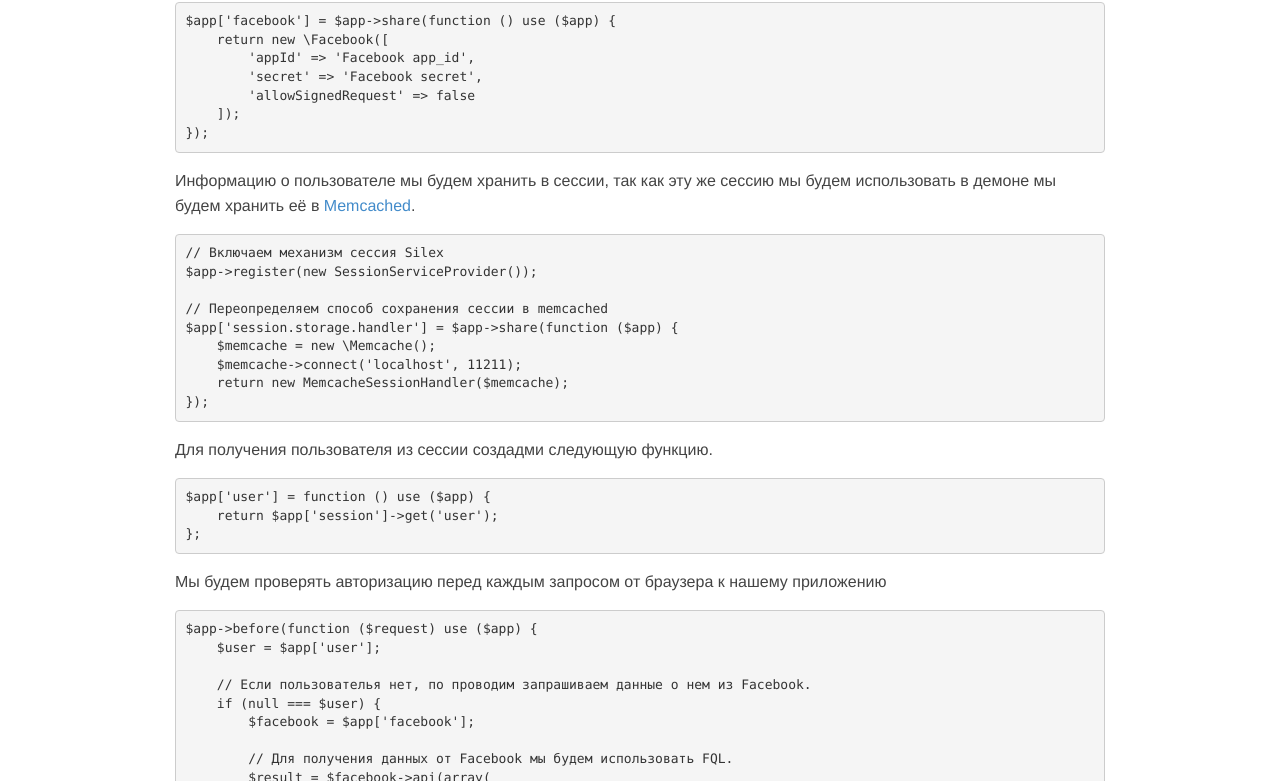
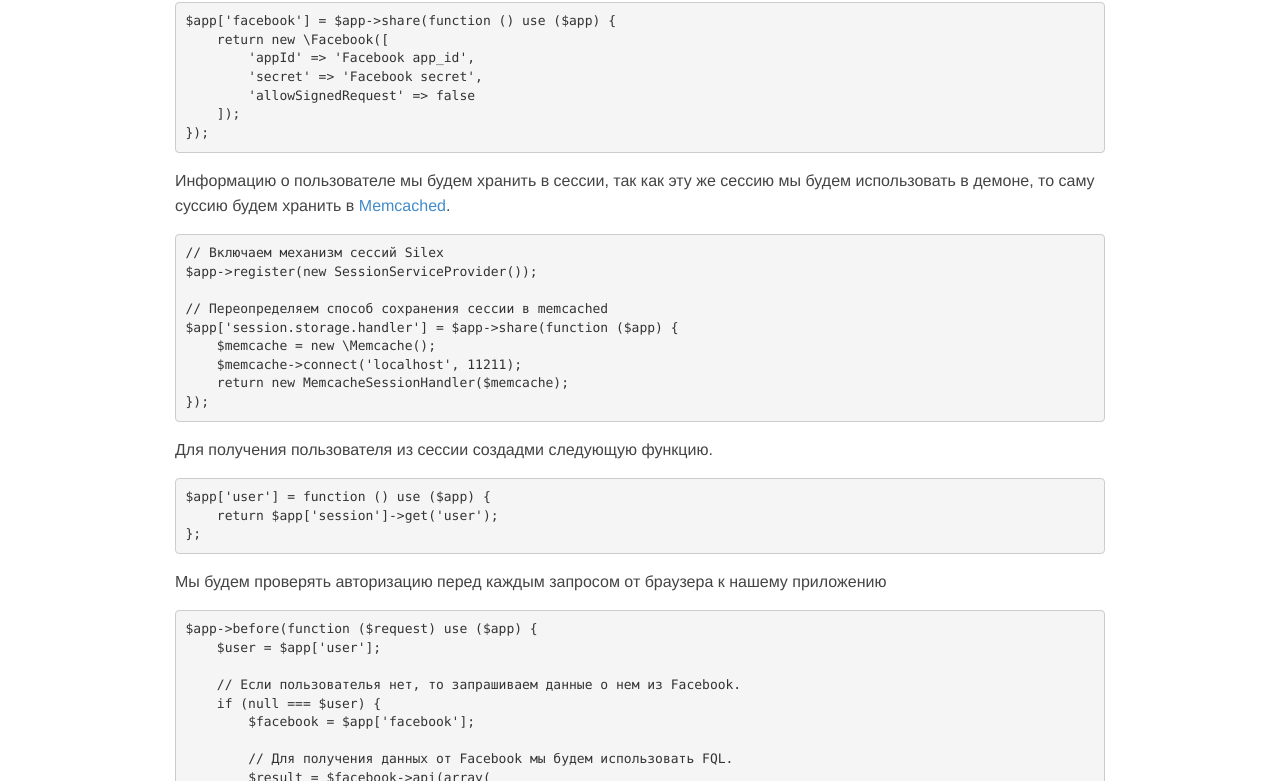
Before and after one commit to toFlash/medv.io, a Jekyll site: the page built from _posts/2014-03-16-create-chat-on-php.md, in a window 1280 px wide and 1400 px high, scrolled down 3469 px. Shown: the part 88-869 px from the top of the window. Built offline with Jekyll 4.4.1, drawn with Linux system fonts in a browser that asks for light colours; Markdown is read by kramdown in place of the engine named in the settings; comment, search, counter and statistics services are not loaded; some of the changed text lies outside the part shown.

Commit message:
Update post.

````diff
--- a/_posts/2014-03-16-create-chat-on-php.md
+++ b/_posts/2014-03-16-create-chat-on-php.md
@@ -136,12 +136,12 @@ $app['facebook'] = $app->share(function () use ($app) {
 });
 ```
 
-Информацию о пользователе мы будем хранить в сессии, так как эту же сессию мы будем использовать в демоне мы будем хранить
-её в [Memcached](http://memcached.org/).
+Информацию о пользователе мы будем хранить в сессии, так как эту же сессию мы будем использовать в демоне,
+то саму суссию будем хранить в [Memcached](http://memcached.org/).
 
 <!-- lang: php -->
 ```
-// Включаем механизм сессия Silex
+// Включаем механизм сессий Silex
 $app->register(new SessionServiceProvider());
 
 // Переопределяем способ сохранения сессии в memcached
@@ -168,7 +168,7 @@ $app['user'] = function () use ($app) {
 $app->before(function ($request) use ($app) {
     $user = $app['user'];
 
-    // Если пользователья нет, по проводим запрашиваем данные о нем из Facebook.
+    // Если пользователья нет, то запрашиваем данные о нем из Facebook.
     if (null === $user) {
         $facebook = $app['facebook'];
 
````
